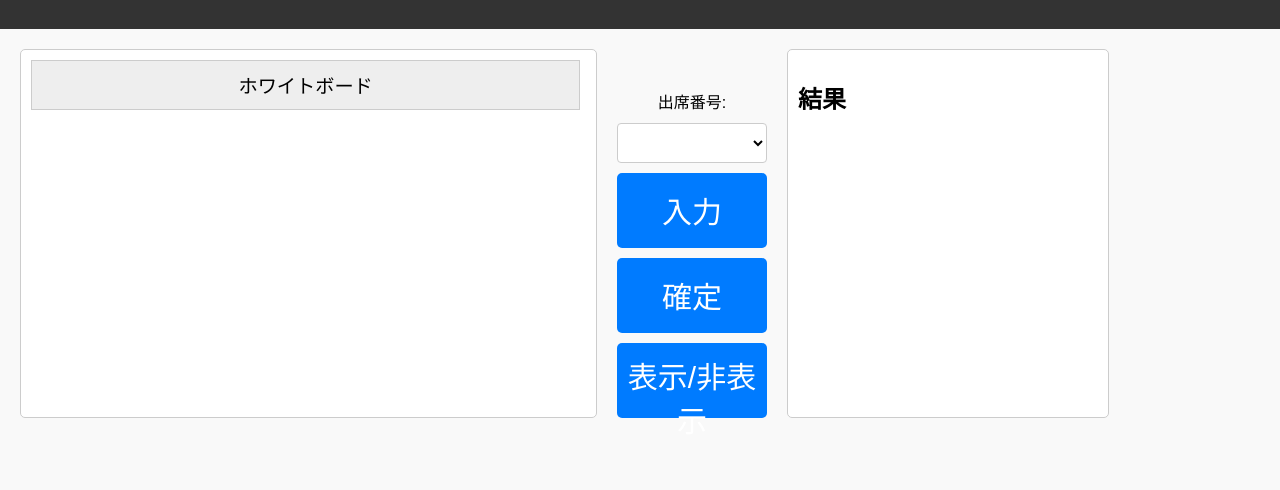
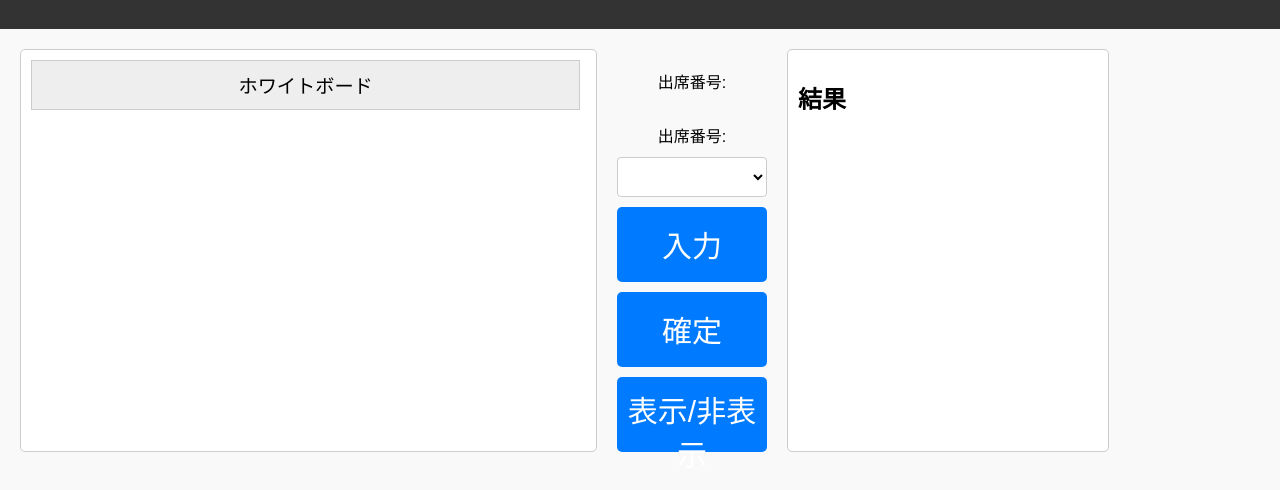
Before and after one commit to KIM819/3425, a plain HTML site: page index.html in a window 1280 px wide. Shown: the part 80-570 px from the top of the page. Drawn offline with Linux system fonts and the light colour scheme.

Commit message:
Update index.html

```diff
--- a/index.html
+++ b/index.html
@@ -17,7 +17,8 @@
                 <div class="seats-container" id="seatsContainer"></div>
             </div>
            <div class="controls">
-    <div class="controls">
+    <label for="studentNumber">出席番号:</label>
+               <div class="controls">
     <label for="studentNumber">出席番号:</label>
     <select id="studentNumber">
         <!-- 出席番号 1～39 を自動生成 -->
```
